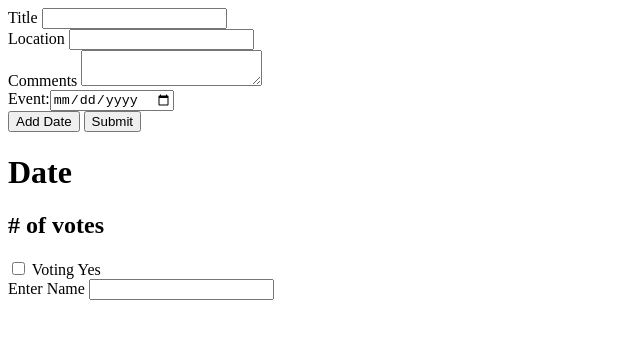
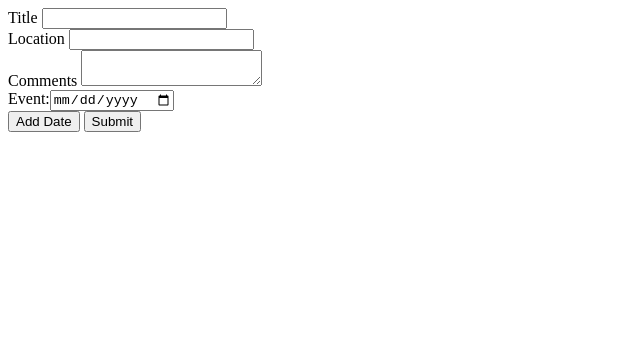
Before and after one commit to justinbansal/daily-js-projects, a website: page doodle.html in a window 1280 px wide. Shown: the whole page, without its empty margins (0-640 px from the left). Drawn offline with Linux system fonts and the light colour scheme.

Commit message:
removed hard coded template from poll-row container

```diff
--- a/doodle.html
+++ b/doodle.html
@@ -22,13 +22,7 @@
     </div>
 
     <div class="displayPolls">
-        <div class="poll-row">
-            <form action="#" id="displayedPoll">
-                <h1>Date</h1>
-                <h2># of votes</h2>
-                <input type="checkbox" name="voting" value="voting"> Voting Yes <br>
-                Enter Name <input type="text">
-            </form>
+        <div id="poll-row">
         </div>
     </div>
 
```
